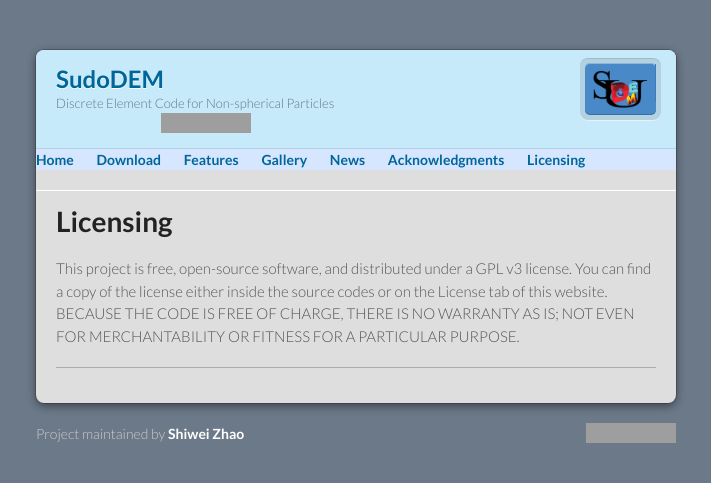
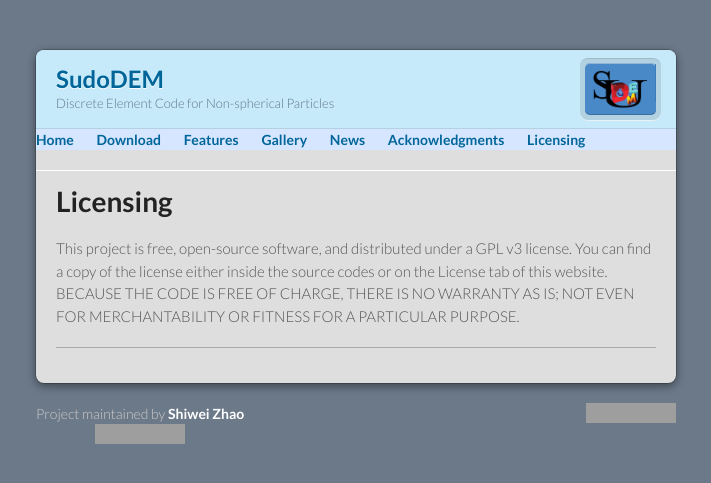
Before and after one commit to SudoDEM/sudodem.github.io, a Jekyll site: the page built from licensing.md, in a window 1280 px wide. Shown: the top 483 px of the page, without its empty margins (284-995 px from the left). Built offline with Jekyll 4.4.1, drawn with Linux system fonts in a browser that asks for light colours; our own code applies the rules of GitHub Pages for plain Markdown files; grey boxes are pictures that could not be loaded.

Commit message:
Update default.html

```diff
--- a/_layouts/default.html
+++ b/_layouts/default.html
@@ -20,7 +20,7 @@
       <header {% unless site.description or site.github.project_tagline %} class="without-description" {% endunless %}>
         <h1>{{ site.title | default: site.github.repository_name }}</h1>
         {% if site.description or site.github.project_tagline %}
-          <p>{{ site.description | default: site.github.project_tagline }}<img src="https://img.shields.io/github/license/SudoDEM/SudoDEM"/></p>
+          <p>{{ site.description | default: site.github.project_tagline }}</p>
         {% endif %}
 
         <ul>
@@ -54,7 +54,7 @@
       </section>
     </div>
     <footer>
-      <p>Project maintained by <a href="https://www.swayzhao.tk">Shiwei Zhao</a></p>
+      <p>Project maintained by <a href="https://www.swayzhao.tk">Shiwei Zhao <img src="https://img.shields.io/github/license/SudoDEM/SudoDEM"/></a></p>
       <p>
          <!--<a href="#code size" alt="code size"> <img src="https://img.shields.io/github/languages/code-size/SudoDEM/SudoDEM"/></a>-->
          <a href="https://github.com/SudoDEM/SudoDEM" alt="Binary downloads"> <img src="https://img.shields.io/github/downloads/SudoDEM/SudoDEM/total?label=Binary%20downloads&style=social" /></a></p>
```
